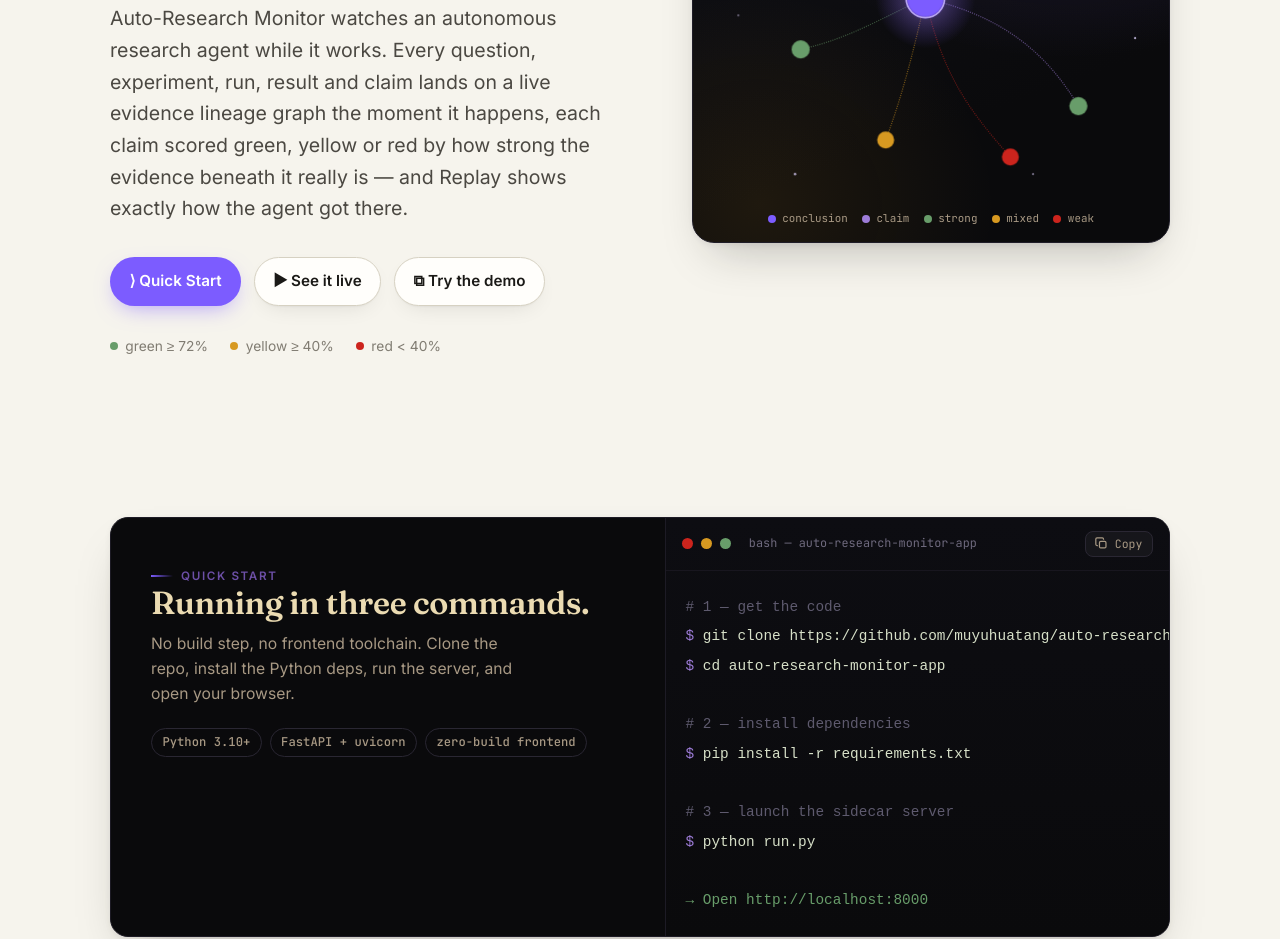
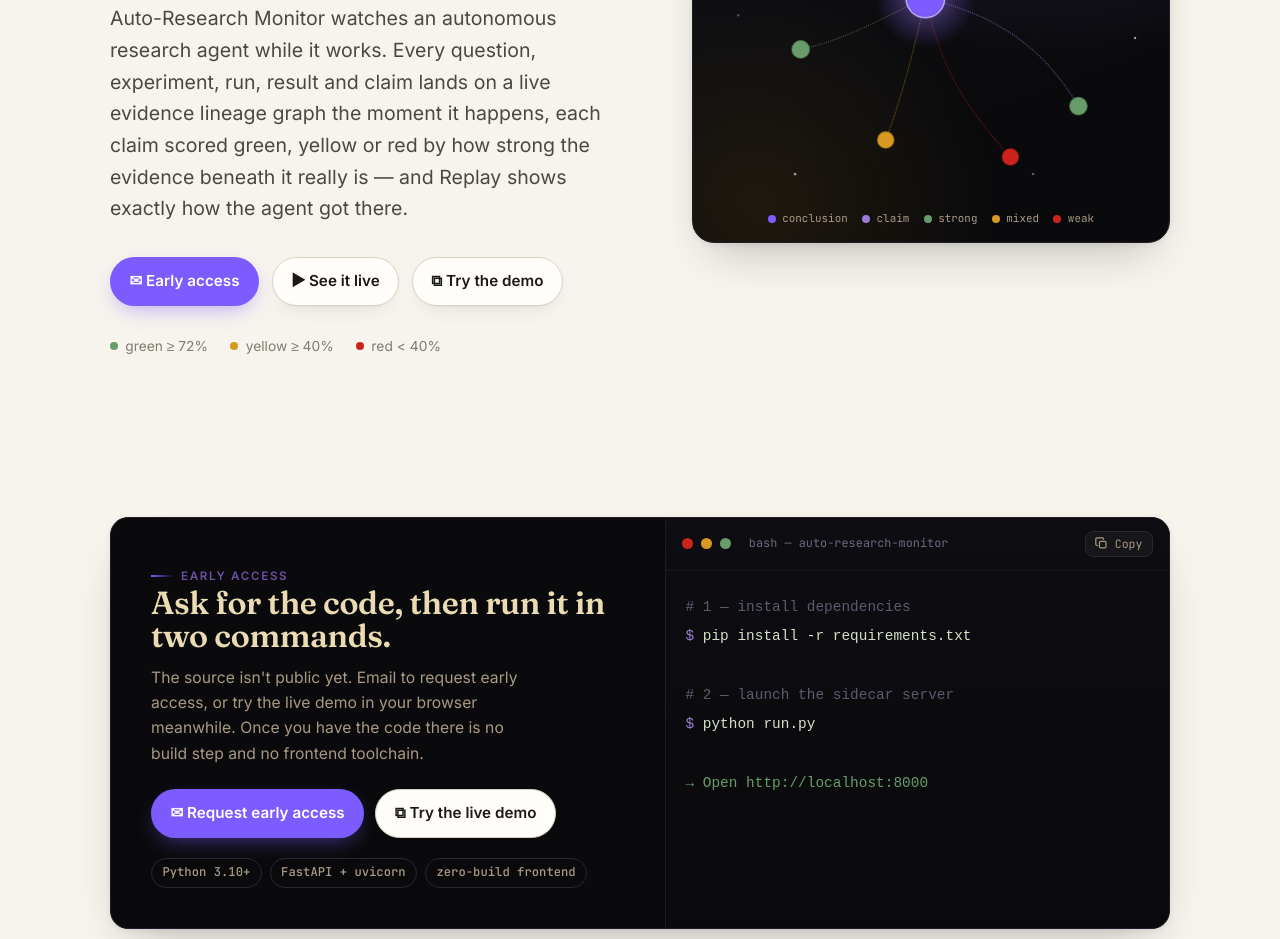
Before and after one commit to muyuhuatang/auto-research-monitor, a plain HTML site: page index.html in a window 1280 px wide. Shown: the part 516-1455 px from the top of the page. Drawn offline with Linux system fonts and the light colour scheme.

Commit message:
Early access: link the demo and a contact instead of the code

```diff
--- a/index.html
+++ b/index.html
@@ -231,6 +231,8 @@
   pre.code .cmd { color: #d7e0c8; }
   pre.code .cm { color: #5e5a6e; }
   pre.code .ok { color: var(--green); }
+  /* The early-access card's buttons (scripts/static_site/early-access.html). */
+  .codecard .ea-cta { display: flex; flex-wrap: wrap; gap: .7rem; margin-top: 1.4rem; }
 
   /* ---------- SECTION SHELL ---------- */
   section { padding: clamp(54px, 8vw, 96px) 0; }
@@ -413,11 +415,10 @@
       <a class="navlink" href="#features">Features</a>
       <a class="navlink" href="#how">How it works</a>
       <a class="navlink" href="#demos">Demos</a>
-      <a class="navlink" href="#quickstart">Quick start</a>
-      <a class="btn btn-git" href="https://github.com/muyuhuatang/auto-research-monitor-app" aria-label="View on GitHub">
-        <svg width="17" height="17" viewBox="0 0 16 16" fill="currentColor" aria-hidden="true"><path d="M8 0C3.58 0 0 3.58 0 8c0 3.54 2.29 6.53 5.47 7.59.4.07.55-.17.55-.38 0-.19-.01-.82-.01-1.49-2.01.37-2.53-.49-2.69-.94-.09-.23-.48-.94-.82-1.13-.28-.15-.68-.52-.01-.53.63-.01 1.08.58 1.23.82.72 1.21 1.87.87 2.33.66.07-.52.28-.87.51-1.07-1.78-.2-3.64-.89-3.64-3.95 0-.87.31-1.59.82-2.15-.08-.2-.36-1.02.08-2.12 0 0 .67-.21 2.2.82.64-.18 1.32-.27 2-.27.68 0 1.36.09 2 .27 1.53-1.04 2.2-.82 2.2-.82.44 1.1.16 1.92.08 2.12.51.56.82 1.27.82 2.15 0 3.07-1.87 3.75-3.65 3.95.29.25.54.73.54 1.48 0 1.07-.01 1.93-.01 2.2 0 .21.15.46.55.38A8.01 8.01 0 0016 8c0-4.42-3.58-8-8-8z"/></svg>
-        GitHub
-      </a>
+
+      <a class="navlink" href="#quickstart">Early access</a>
+      <a class="btn btn-git" href="demo/">⧉ Live demo</a>
+
     </nav>
 
     <button class="nav-toggle" id="navToggle" aria-label="Toggle menu" aria-controls="navLinks" aria-expanded="false"><span></span></button>
@@ -435,7 +436,7 @@
       <h1 class="reveal d2">Watch your research agent <span class="accent">earn</span> its conclusions.</h1>
       <p class="lede reveal d3">Auto-Research Monitor watches an autonomous research agent while it works. Every question, experiment, run, result and claim lands on a live evidence lineage graph the moment it happens, each claim scored green, yellow or red by how strong the evidence beneath it really is — and Replay shows exactly how the agent got there.</p>
       <div class="hero-cta reveal d4">
-        <a class="btn btn-violet" href="#quickstart">⟩ Quick Start</a>
+        <a class="btn btn-violet" href="#quickstart">✉ Early access</a>
         <a class="btn btn-ghost" href="#demos">▶ See it live</a>
         <a class="btn btn-ghost" href="demo/">⧉ Try the demo</a>
       </div>
@@ -508,35 +509,37 @@
 <!-- ============ QUICK START BAND ============ -->
 <section class="quickband" id="quickstart" aria-labelledby="qs-h">
   <div class="wrap">
+
     <div class="codecard">
       <div class="copyblock">
-        <span class="eyebrow">Quick start</span>
-        <h2 id="qs-h">Running in three commands.</h2>
-        <p>No build step, no frontend toolchain. Clone the repo, install the Python deps, run the server, and open your browser.</p>
+        <span class="eyebrow">Early access</span>
+        <h2 id="qs-h">Ask for the code, then run it in two commands.</h2>
+        <p>The source isn't public yet. Email to request early access, or try the live demo in your browser meanwhile. Once you have the code there is no build step and no frontend toolchain.</p>
+        <div class="ea-cta">
+          <a class="btn btn-violet" href="mailto:fhuang181@gmail.com?subject=Auto-Research%20Monitor%20early%20access">✉ Request early access</a>
+          <a class="btn btn-ghost" href="demo/">⧉ Try the live demo</a>
+        </div>
         <div class="tags"><b>Python 3.10+</b><b>FastAPI + uvicorn</b><b>zero-build frontend</b></div>
       </div>
       <div class="terminal">
         <div class="term-bar">
           <i style="background:#CC241D"></i><i style="background:#D79921"></i><i style="background:#689D6A"></i>
-          <span class="t-title">bash — auto-research-monitor-app</span>
-          <button class="copy-btn" data-copy="git clone https://github.com/muyuhuatang/auto-research-monitor-app&#10;cd auto-research-monitor-app&#10;pip install -r requirements.txt&#10;python run.py" aria-label="Copy commands to clipboard">
+          <span class="t-title">bash — auto-research-monitor</span>
+          <button class="copy-btn" data-copy="pip install -r requirements.txt&#10;python run.py" aria-label="Copy commands to clipboard">
             <svg width="13" height="13" viewBox="0 0 16 16" fill="none" stroke="currentColor" stroke-width="1.5" aria-hidden="true"><rect x="5.5" y="5.5" width="8" height="8" rx="1.5"/><path d="M3.5 10.5h-1A1.5 1.5 0 011 9V2.5A1.5 1.5 0 012.5 1H9a1.5 1.5 0 011.5 1.5v1"/></svg>
             <span class="lbl">Copy</span>
           </button>
         </div>
-        <pre class="code"><code><span class="cm"># 1 — get the code</span>
-<span class="pmt">$</span> <span class="cmd">git clone https://github.com/muyuhuatang/auto-research-monitor-app</span>
-<span class="pmt">$</span> <span class="cmd">cd auto-research-monitor-app</span>
-
-<span class="cm"># 2 — install dependencies</span>
+        <pre class="code"><code><span class="cm"># 1 — install dependencies</span>
 <span class="pmt">$</span> <span class="cmd">pip install -r requirements.txt</span>
 
-<span class="cm"># 3 — launch the sidecar server</span>
+<span class="cm"># 2 — launch the sidecar server</span>
 <span class="pmt">$</span> <span class="cmd">python run.py</span>
 
 <span class="ok">→ Open http://localhost:8000</span></code></pre>
       </div>
     </div>
+
   </div>
 </section>
 
@@ -655,7 +658,7 @@
       <span class="eyebrow">Five ways to see it</span>
       <h2 id="demo-h">Watch it map real reasoning, live.</h2>
       <p>Five bundled demos, from a streaming SDK build to a real Claude Opus agent being graded on its own evidence.</p>
-      <div class="demo-cta"><a class="btn btn-violet" href="demo/">⧉ Open the live demo</a><span>Four finished example runs, read-only in your browser. The five demos below run on your own machine after the <a href="#quickstart">quick start</a>.</span></div>
+      <div class="demo-cta"><a class="btn btn-violet" href="demo/">⧉ Open the live demo</a><span>Four finished example runs, read-only in your browser. The five demos below come with the app, which is in <a href="#quickstart">early access</a>.</span></div>
     </div>
 
     <div class="demo-grid">
@@ -768,21 +771,22 @@
         <p class="tagline">A live monitor for autonomous research — watch your agent work, see how every conclusion was earned, and check it.</p>
       </div>
 
+
       <div class="foot-col">
         <h4>Product</h4>
-        <a href="https://github.com/muyuhuatang/auto-research-monitor-app/blob/main/docs/quick-start.md">Docs</a>
-        <a href="#quickstart">Quick start</a>
+        <a href="demo/">Live demo</a>
+        <a href="#quickstart">Early access</a>
         <a href="#demos">Demos</a>
         <a href="#scoring">Scoring</a>
       </div>
 
       <div class="foot-col">
         <h4>Project</h4>
-        <a href="https://github.com/muyuhuatang/auto-research-monitor-app">GitHub</a>
+        <a href="mailto:fhuang181@gmail.com?subject=Auto-Research%20Monitor">Contact</a>
         <a href="#features">Features</a>
         <a href="#how">How it works</a>
-        <a href="https://github.com/muyuhuatang/auto-research-monitor-app#sdk-reference">Python SDK</a>
       </div>
+
     </div>
 
     <div class="foot-bottom">
```
Also changed, not shown: demo/demo.js (+9 -5 lines), 1 other file.
